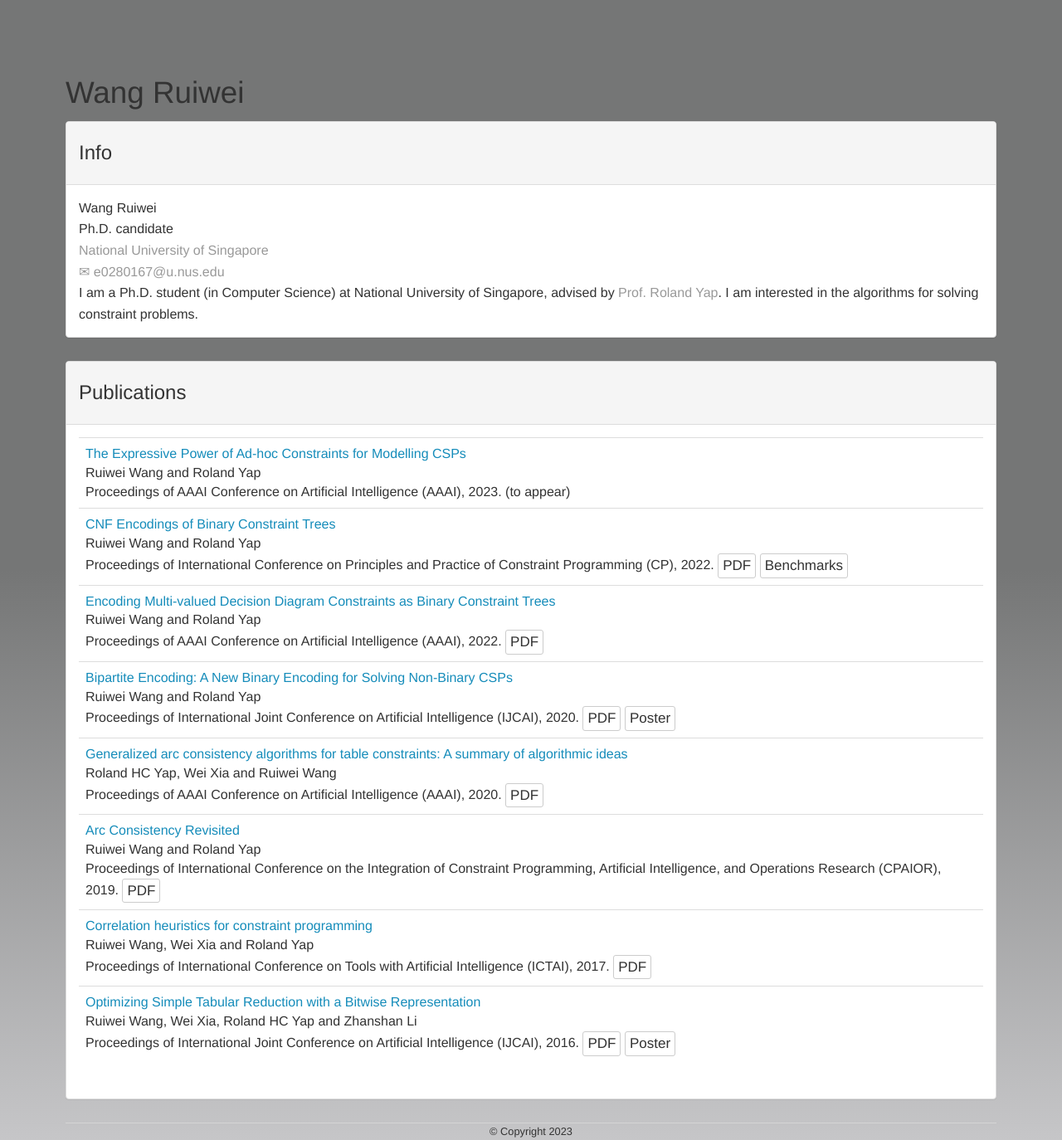
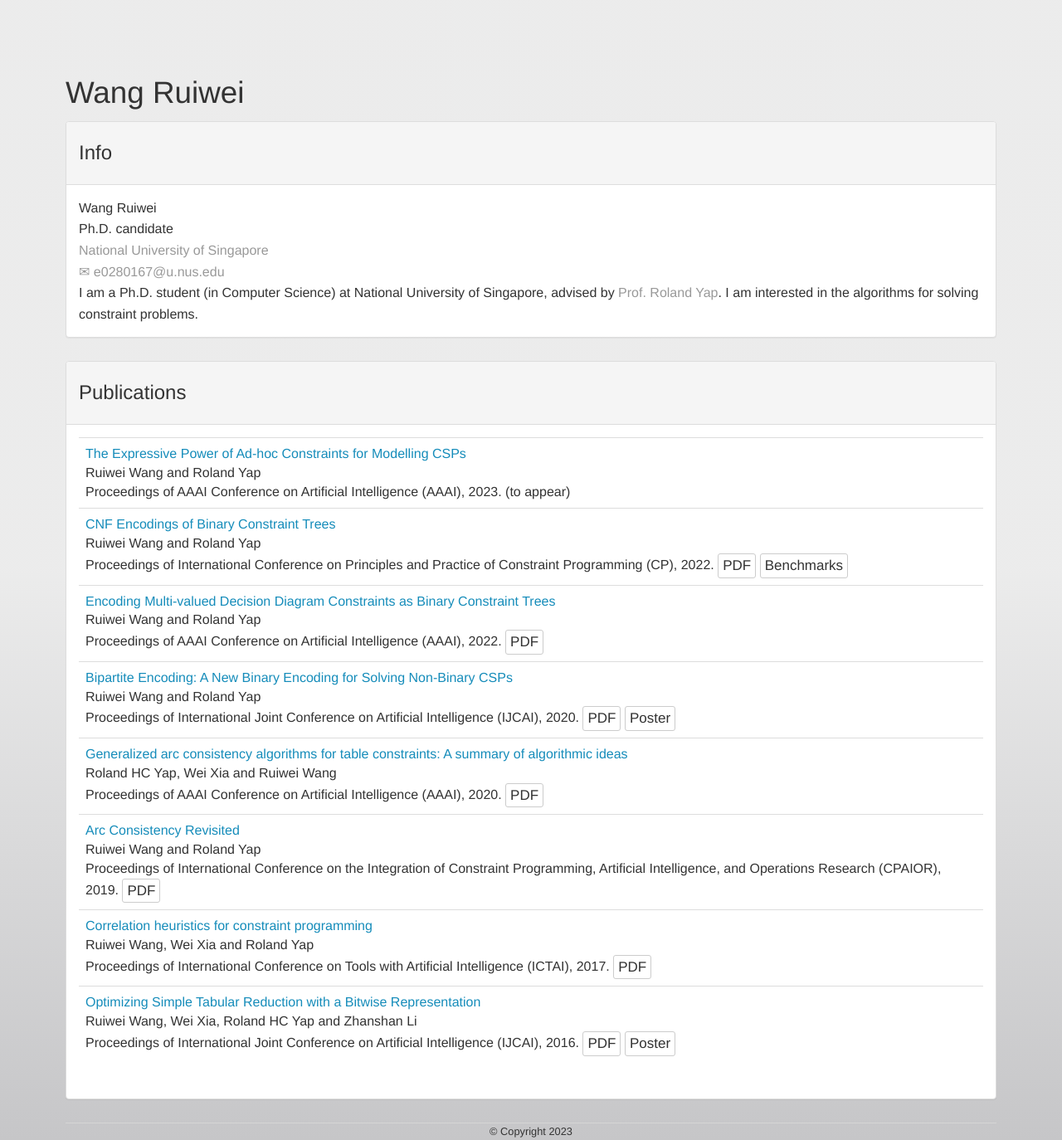
Before and after one commit to WangRuiwei/WangRuiwei.github.io, a Jekyll site: the page built from index.html, in a window 1280 px wide. Shown: the whole page at 83% size. Built offline with Jekyll 4.4.1, drawn with Linux system fonts in a browser that asks for light colours.

Commit message:
Update main.css

```diff
--- a/css/main.css
+++ b/css/main.css
@@ -2,7 +2,7 @@ body {
 	margin-top: 5%;
 	font-size:16px;
 	line-height:1.6;
-	background-image: -webkit-linear-gradient(bottom, #c6c6c8 0%, #757676 50%);
+	background-image: -webkit-linear-gradient(bottom, #c6c6c8 0%, #75767624 50%);
 }
 
 #mouse{
```
